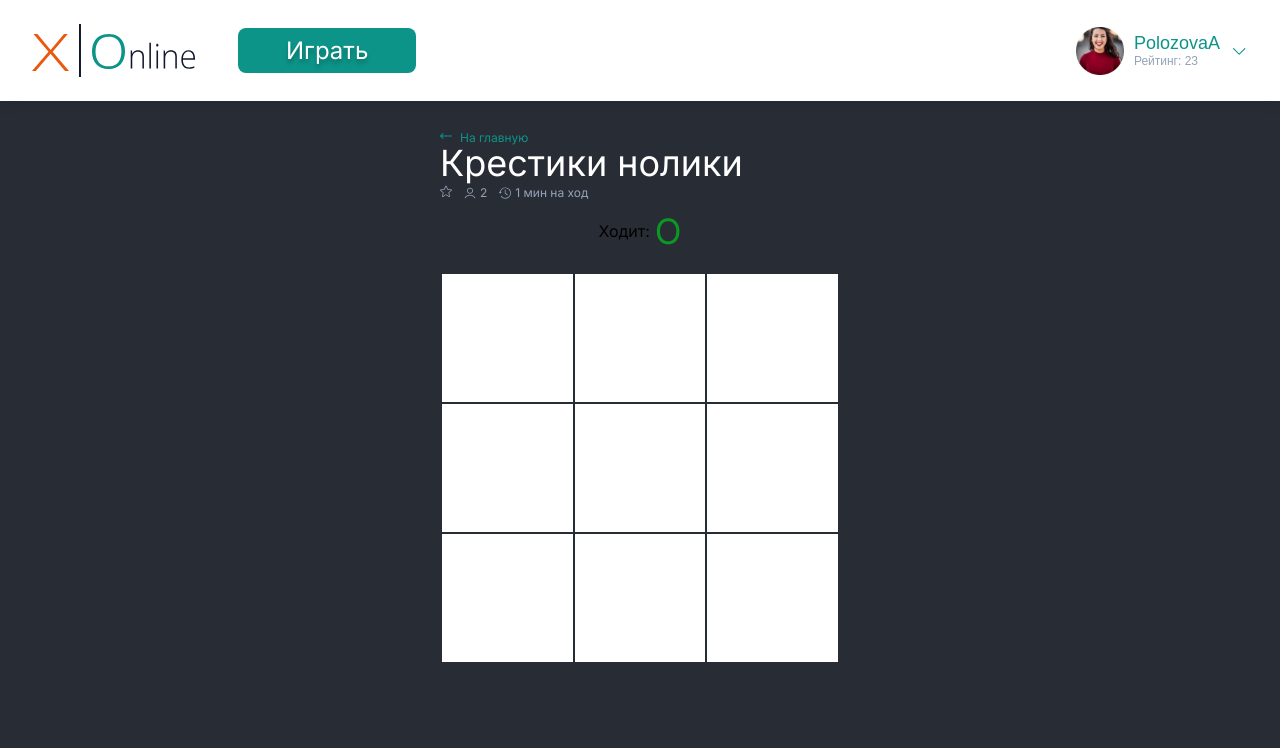
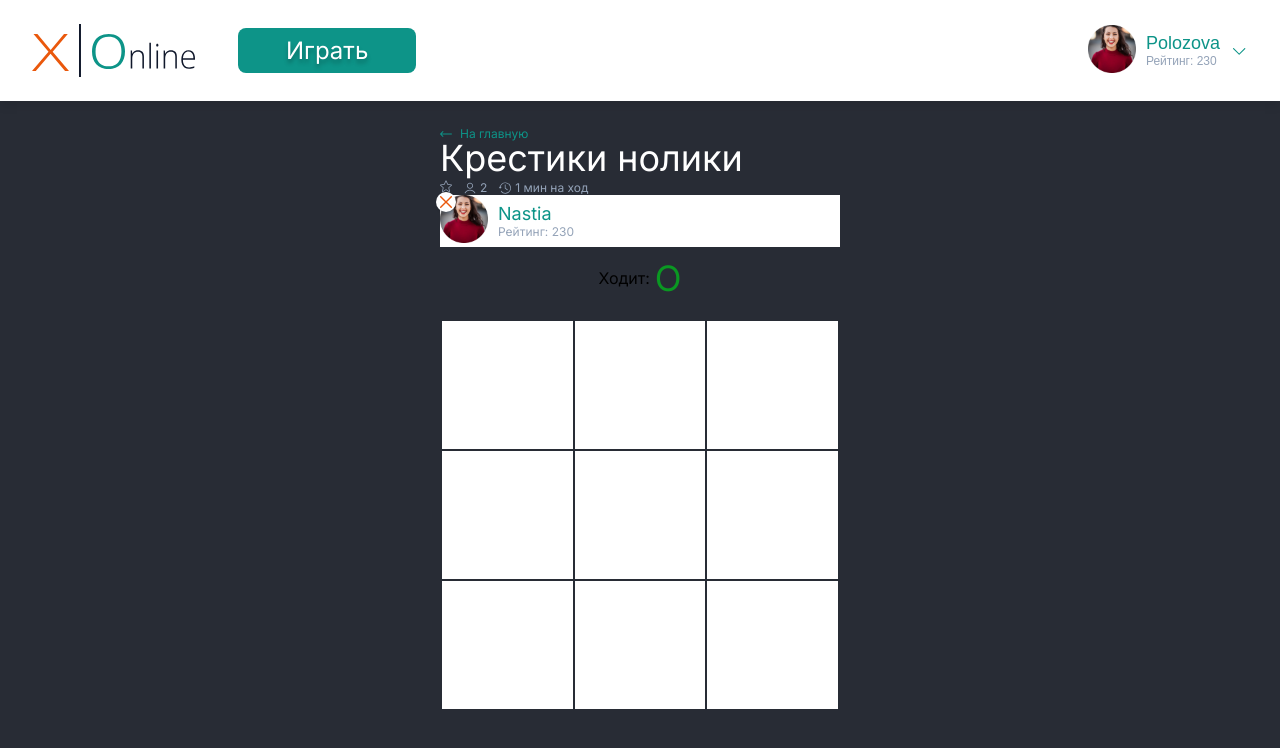
Before and after one commit to polozovaanastasia/tic-tac-toe-online, a Next.js app: page / in a window 1280 px wide. Shown: the top 748 px of the page. Built offline with nearby package versions, Linux system fonts and the light colour scheme.

Commit message:
GameTitle, Profile components.

```diff
--- a/src/components/GameNew/GameTitle/GameTitle.module.css
+++ b/src/components/GameNew/GameTitle/GameTitle.module.css
@@ -1,11 +1,10 @@
 .game-title__link {
+    display: flex;
+    align-items: center;
+    gap: 8px;
     font-size: 12px;
     text-decoration: none;
     color: #0d9488;
-}
-
-.game-title__link svg {
-    margin-right: 8px;
 }
 
 .game-title__title {
@@ -27,9 +26,5 @@
 .game-title__time {
     display: flex;
     align-items: center;
+    gap: 4px;
 }
-
-.game-title__player-count svg,
-.game-title__time svg {
-    margin-right: 4px;
-}
--- a/src/components/GameNew/GameTitle/GameTitle.tsx
+++ b/src/components/GameNew/GameTitle/GameTitle.tsx
@@ -4,8 +4,10 @@ import ArrowLeftIcon from "@/components/Icons/ArrowLeftIcon";
 import StarIcon from "@/components/Icons/StarIcon";
 import UserIcon from "@/components/Icons/UserIcon";
 import TimeIcon from "@/components/Icons/TimeIcon";
+import Profile from "@/components/Profile/Profile";
 
 function GameTitle() {
+    const avatarSrc = "/images/avatar.png";
     return (
         <div className={styles["game-title"]}>
             <Link className={styles["game-title__link"]} href="#">
@@ -22,6 +24,12 @@ function GameTitle() {
                     <TimeIcon />1 мин на ход
                 </span>
             </div>
+            <Profile
+                name="Nastia"
+                rating={230}
+                avatarSrc={avatarSrc}
+                label="X"
+            />
         </div>
     );
 }
--- a/src/components/Header/Header.tsx
+++ b/src/components/Header/Header.tsx
@@ -1,9 +1,10 @@
 import Image from "next/image";
 import styles from "./Header.module.css";
 import logoSrc from "../../../public/images/logo.svg";
-import avatarSrc from "../../../public/images/avatar.png";
+import Profile from "../Profile/Profile";
 
 function Header() {
+    const avatarSrc = "/images/avatar.png";
     return (
         <header className={styles["header"]}>
             <Image
@@ -15,22 +16,7 @@ function Header() {
             />
             <button className={styles["header__button"]}>Играть</button>
             <button className={styles["header__player"]}>
-                <Image
-                    unoptimized
-                    className={styles["header__avatar"]}
-                    src={avatarSrc}
-                    alt="avatar"
-                    width={48}
-                    height={48}
-                />
-                <span className={styles["header__player-info"]}>
-                    <span className={styles["header__player-info-name"]}>
-                        PolozovaA
-                    </span>
-                    <span className={styles["header__player-info-rating"]}>
-                        Рейтинг: 23
-                    </span>
-                </span>
+                <Profile name="Polozova" rating={230} avatarSrc={avatarSrc} />
                 {/* <span className={styles["header__player-icon"]}>
                 </span> */}
                 <svg
--- a/src/components/Icons/StarIcon.tsx
+++ b/src/components/Icons/StarIcon.tsx
@@ -7,22 +7,10 @@ function StarIcon() {
             fill="none"
             xmlns="http://www.w3.org/2000/svg"
         >
-            <g clipPath="url(#clip0_21_8644)">
-                <path
-                    d="M2.68585 11.9999C2.55438 11.9999 2.42382 11.9588 2.3124 11.8783C2.10485 11.7279 2.00789 11.4693 2.06438 11.2198L2.83637 7.81919L0.218262 5.52317C0.0258136 5.35517 -0.0477051 5.08911 0.0313069 4.84566C0.110319 4.60267 0.32529 4.43064 0.579813 4.40711L4.04389 4.09262L5.41346 0.887553C5.51445 0.652073 5.74444 0.5 5.99997 0.5C6.2555 0.5 6.48548 0.652073 6.58647 0.887003L7.95604 4.09262L11.4196 4.40711C11.6746 4.43009 11.8896 4.60267 11.9686 4.84566C12.0476 5.08865 11.9746 5.35517 11.7821 5.52317L9.16402 7.81873L9.93601 11.2193C9.99259 11.4693 9.89554 11.7279 9.68808 11.8778C9.48107 12.0278 9.20504 12.0393 8.98704 11.9083L5.99997 10.1233L3.01289 11.9093C2.9119 11.9693 2.79938 11.9999 2.68585 11.9999ZM5.99997 9.35429C6.11349 9.35429 6.22592 9.38478 6.327 9.44475L9.14607 11.1308L8.41748 7.92118C8.36547 7.69275 8.44302 7.45425 8.61954 7.2997L11.0916 5.13168L7.821 4.83468C7.58552 4.81316 7.383 4.66512 7.29098 4.44813L5.99997 1.42352L4.70739 4.44859C4.61639 4.66411 4.41387 4.81215 4.17894 4.83367L0.907855 5.13067L3.37984 7.2987C3.55691 7.4537 3.63437 7.69174 3.5819 7.92072L2.85386 11.1303L5.67293 9.44475C5.77392 9.38478 5.88644 9.35429 5.99997 9.35429ZM4.01743 4.1546C4.01743 4.1546 4.01743 4.15515 4.01688 4.15561L4.01743 4.1546ZM7.98149 4.15314L7.98204 4.15415C7.98204 4.1536 7.98204 4.1536 7.98149 4.15314Z"
-                    fill="currentColor"
-                />
-            </g>
-            <defs>
-                <clipPath id="clip0_21_8644">
-                    <rect
-                        width="12"
-                        height="12"
-                        fill="white"
-                        transform="translate(0 0.5)"
-                    />
-                </clipPath>
-            </defs>
+            <path
+                d="M2.68585 11.9999C2.55438 11.9999 2.42382 11.9588 2.3124 11.8783C2.10485 11.7279 2.00789 11.4693 2.06438 11.2198L2.83637 7.81919L0.218262 5.52317C0.0258136 5.35517 -0.0477051 5.08911 0.0313069 4.84566C0.110319 4.60267 0.32529 4.43064 0.579813 4.40711L4.04389 4.09262L5.41346 0.887553C5.51445 0.652073 5.74444 0.5 5.99997 0.5C6.2555 0.5 6.48548 0.652073 6.58647 0.887003L7.95604 4.09262L11.4196 4.40711C11.6746 4.43009 11.8896 4.60267 11.9686 4.84566C12.0476 5.08865 11.9746 5.35517 11.7821 5.52317L9.16402 7.81873L9.93601 11.2193C9.99259 11.4693 9.89554 11.7279 9.68808 11.8778C9.48107 12.0278 9.20504 12.0393 8.98704 11.9083L5.99997 10.1233L3.01289 11.9093C2.9119 11.9693 2.79938 11.9999 2.68585 11.9999ZM5.99997 9.35429C6.11349 9.35429 6.22592 9.38478 6.327 9.44475L9.14607 11.1308L8.41748 7.92118C8.36547 7.69275 8.44302 7.45425 8.61954 7.2997L11.0916 5.13168L7.821 4.83468C7.58552 4.81316 7.383 4.66512 7.29098 4.44813L5.99997 1.42352L4.70739 4.44859C4.61639 4.66411 4.41387 4.81215 4.17894 4.83367L0.907855 5.13067L3.37984 7.2987C3.55691 7.4537 3.63437 7.69174 3.5819 7.92072L2.85386 11.1303L5.67293 9.44475C5.77392 9.38478 5.88644 9.35429 5.99997 9.35429ZM4.01743 4.1546C4.01743 4.1546 4.01743 4.15515 4.01688 4.15561L4.01743 4.1546ZM7.98149 4.15314L7.98204 4.15415C7.98204 4.1536 7.98204 4.1536 7.98149 4.15314Z"
+                fill="currentColor"
+            />
         </svg>
     );
 }
--- a/src/components/Icons/TimeIcon.tsx
+++ b/src/components/Icons/TimeIcon.tsx
@@ -7,19 +7,12 @@ function TimeIcon() {
             fill="none"
             xmlns="http://www.w3.org/2000/svg"
         >
-            <g clipPath="url(#clip0_21_8650)">
             <path
                 fillRule="evenodd"
                 clipRule="evenodd"
                 d="M0.828815 5.0625C1.28631 2.35612 3.63025 0.375 6.37506 0.375C9.48175 0.375 12.0001 2.89331 12.0001 6C12.0001 9.10669 9.48175 11.625 6.37506 11.625C4.62419 11.6537 2.96969 10.8247 1.94444 9.405C1.82425 9.23625 1.86381 9.00206 2.03256 8.88188C2.20131 8.76169 2.4355 8.80125 2.55569 8.97C3.44106 10.191 4.86719 10.9024 6.37506 10.875C8.76588 10.8754 10.8042 9.14175 11.1876 6.78187C11.6194 4.12425 9.81494 1.62 7.1575 1.18819C4.50006 0.756375 1.99563 2.5605 1.56381 5.21812L1.79631 4.98375C1.94275 4.83731 2.1805 4.83731 2.32694 4.98375C2.47338 5.13019 2.47338 5.36794 2.32694 5.51437L1.38944 6.45187C1.3195 6.52238 1.22444 6.56213 1.12506 6.5625H1.08756C0.976002 6.55069 0.875502 6.48938 0.813815 6.39563L0.0638148 5.27063C-0.0522477 5.09869 -0.00687274 4.86544 0.165065 4.74937C0.337002 4.63331 0.570252 4.67869 0.686315 4.85063L0.828815 5.0625ZM8.19569 8.17688L5.94569 6.48938C5.86469 6.42413 5.81256 6.312 5.81256 6.1875V2.8125C5.81256 2.60531 5.98037 2.4375 6.18756 2.4375C6.39475 2.4375 6.56256 2.60531 6.56256 2.8125V6L8.64569 7.57687C8.81144 7.70119 8.845 7.93612 8.72069 8.10187C8.59637 8.26762 8.36144 8.30119 8.19569 8.17688Z"
                 fill="currentColor"
             />
-            </g>
-            <defs>
-                <clipPath id="clip0_21_8650">
-                    <rect width="12" height="12" fill="white" />
-                </clipPath>
-            </defs>
         </svg>
     );
 }
--- a/src/components/Icons/UserIcon.tsx
+++ b/src/components/Icons/UserIcon.tsx
@@ -7,7 +7,6 @@ function UserIcon() {
             fill="none"
             xmlns="http://www.w3.org/2000/svg"
         >
-            <g clipPath="url(#clip0_21_8647)">
             <path
                 d="M9.0604 3.67304C9.0604 2.01291 7.68981 0.666504 5.99986 0.666504C4.30991 0.666504 2.93932 2.01291 2.93932 3.67304C2.93932 5.33317 4.30991 6.67958 5.99986 6.67958C7.68981 6.67958 9.0604 5.33317 9.0604 3.67304ZM3.73773 3.67304C3.73773 2.44428 4.74903 1.45082 5.99986 1.45082C7.25069 1.45082 8.262 2.44428 8.262 3.67304C8.262 4.9018 7.25069 5.89526 5.99986 5.89526C4.74903 5.89526 3.73773 4.9018 3.73773 3.67304Z"
                 fill="currentColor"
@@ -16,12 +15,6 @@ function UserIcon() {
                 d="M0.87679 11.2809C0.943324 11.3201 1.00986 11.3332 1.07639 11.3332C1.20946 11.3332 1.35583 11.2678 1.42236 11.1371C2.35383 9.51618 4.11031 8.50964 5.99986 8.50964C7.88941 8.50964 9.64589 9.51618 10.5907 11.1371C10.6971 11.3201 10.9499 11.3855 11.1362 11.2809C11.3225 11.1763 11.3891 10.9279 11.2826 10.7449C10.2048 8.88873 8.18216 7.72533 5.99986 7.72533C3.81757 7.72533 1.79495 8.88873 0.71711 10.7449C0.610657 10.9279 0.67719 11.1763 0.87679 11.2809Z"
                 fill="currentColor"
             />
-            </g>
-            <defs>
-                <clipPath id="clip0_21_8647">
-                    <rect width="12" height="12" fill="white" />
-                </clipPath>
-            </defs>
         </svg>
     );
 }
--- /dev/null
+++ b/src/components/Profile/Profile.module.css
@@ -0,0 +1,60 @@
+.profile__player-info,
+.profile__player {
+    display: flex;
+}
+
+.profile__player {
+    align-items: center;
+    gap: 10px;
+    padding: 0;
+    margin-left: auto;
+    text-align: start;
+    background-color: white;
+    border: none;
+    cursor: pointer;
+}
+
+.profile__avatar {
+    position: relative;
+}
+
+.profile__label {
+    position: absolute;
+    top: -3px;
+    left: -4px;
+    display: flex;
+    justify-content: center;
+    align-items: center;
+    width: 20px;
+    height: 20px;
+    border-radius: 50%;
+    box-shadow: 0 1px 2px -1px rgba(0, 0, 0, 0.1),
+        0 1px 3px 0 rgba(0, 0, 0, 0.1);
+}
+
+.profile__label_x {
+    background: white url("/icons/symbol-x_icon.svg") center no-repeat;
+}
+
+.profile__label_o {
+    background: white url("/icons/symbol-o_icon.svg") center no-repeat;
+}
+
+.profile__player-info {
+    flex-direction: column;
+}
+
+.profile__player-info-name {
+    font-size: 18px;
+    color: #0d9488;
+    transition: color 0.3s;
+}
+
+.profile__player-info-name:hover {
+    color: #14b8a6;
+}
+
+.profile__player-info-rating {
+    font-size: 12px;
+    color: #94a3b8;
+}
--- /dev/null
+++ b/src/components/Profile/Profile.tsx
@@ -0,0 +1,46 @@
+import { SymbolType } from "@/types";
+import styles from "./Profile.module.css";
+import Image from "next/image";
+import { SYMBOL_O, SYMBOL_X } from "@/constants";
+
+type ProfilePropsType = {
+    name: string;
+    rating: number;
+    avatarSrc: string;
+    label?: SymbolType;
+};
+
+function Profile({ name, rating, avatarSrc, label }: ProfilePropsType) {
+    const labelClassMap = {
+        [SYMBOL_X]: styles["profile__label_x"],
+        [SYMBOL_O]: styles["profile__label_o"],
+    };
+    return (
+        <div className={styles["profile__player"]}>
+            <div className={styles["profile__avatar"]}>
+                {label && (
+                    <div
+                        className={`${styles["profile__label"]} ${labelClassMap[label]}`}
+                    ></div>
+                )}
+                <Image
+                    unoptimized
+                    src={avatarSrc}
+                    alt="avatar"
+                    width={48}
+                    height={48}
+                />
+            </div>
+            <span className={styles["profile__player-info"]}>
+                <span className={styles["profile__player-info-name"]}>
+                    {name}
+                </span>
+                <span className={styles["profile__player-info-rating"]}>
+                    Рейтинг: {rating}
+                </span>
+            </span>
+        </div>
+    );
+}
+
+export default Profile;
```
Also changed, not shown: public/icons/symbol-o_icon.svg (added), public/icons/symbol-x_icon.svg (added). Lines whose indentation alone changed are shown as unchanged.
